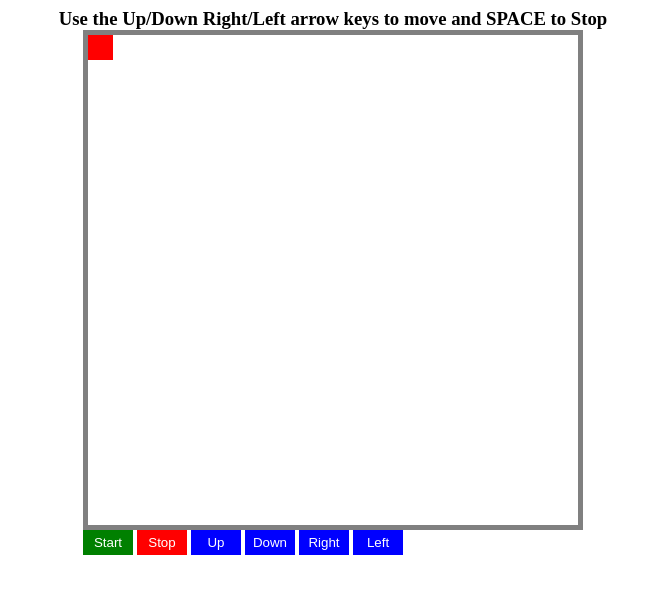
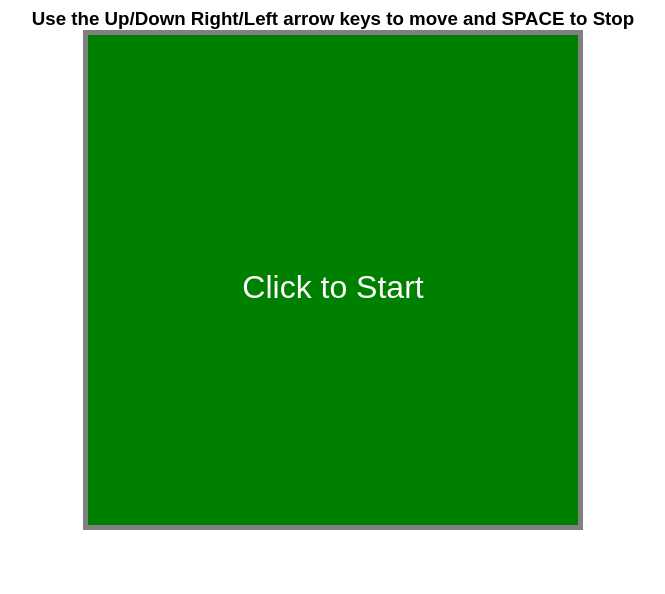
Before and after one commit to asifaly/cargame, a plain HTML site: page index.html in a window 1280 px wide. Shown: the whole page, without its empty margins (307-972 px from the left). Drawn offline with nearby package versions, Linux system fonts and the light colour scheme.

Commit message:
gameover and restart

```diff
--- a/app.js
+++ b/app.js
@@ -10,7 +10,9 @@ $(document).ready(function() {
       this.sprite = sprite;
       this.container = container;
       this.isStarted = false;
+      this.score = 0;
 
+      $(this.container).show("bounce");
       //initialize border, left and top values
       $(this.sprite).css('left', '0px');
       $(this.sprite).css('top', '0px');
@@ -23,13 +25,14 @@ $(document).ready(function() {
 
       //set initial playArea
       this.setPlayArea();
-
       // console.log(this.dimensions);
     },
 
-    start: function() {
+    start: function(sprite, container, begin) {
+      this.borderChange();
+      $(begin).hide();
+      this.init(sprite, container);
       this.isStarted = true;
-      this.borderChange();
     },
 
     move: function(side, rev) {
@@ -45,13 +48,16 @@ $(document).ready(function() {
         //get the position of top/left depending on value in side
         var pos = parseInt($(this.sprite).css(direction[side]));
 
+
         function frame() {
           //if move Up or towards right then decrement else increment pos
+          that.score += 1;
           rev ? pos-- : pos++;
           //check if pos is left/top is greater than total playarea or less than zero
           //if yes then game over clear the interval id's
           //else continue
           pos > that.dimensions.playArea || pos < 0 ? that.over() : $(that.sprite).css(direction[side], pos + 'px');
+          console.log(that.score);
         }
 
       }
@@ -74,10 +80,9 @@ $(document).ready(function() {
         clearInterval(this.intervalId);
       }
 
-      alert("game over");
-      //reset the game
-      game.init(car, gamearea);
-
+      $('#gamearea').hide("slow");
+      $(begin).html('<span>Game Over! <br> Click to Play Again</span>');
+      $(begin).show("slow");
     },
 
     //measure the dimensions and set the max PlayArea
@@ -107,11 +112,11 @@ $(document).ready(function() {
   };
 
   var car = $('#sprite');
-  var gamearea = $("#container");
-  game.init(car, gamearea);
+  var gamearea = $("#gamearea");
+  var begin = $('#begin');
 
-  $('#start').click(function() {
-    game.start();
+  $('#begin').click(function() {
+    game.start(car, gamearea, begin);
   });
 
   $('#right').click(function() {
--- a/index.html
+++ b/index.html
@@ -14,18 +14,20 @@
 
 <body>
   <h3>Use the Up/Down Right/Left arrow keys to move and SPACE to Stop</h3>
-  <div id="container">
+  <div id="begin" class="main green">
+    <span>Click to Start</span>
+  </div>
+  <div id="gamearea" class="main game">
     <div id="sprite">
     </div>
   </div>
-  <div id="buttondiv">
-    <button class="green" id="start">Start</button>
+  <!--   <div id="buttondiv">
     <button class="red" id="stop">Stop</button>
     <button id="up">Up</button>
     <button id="down">Down</button>
     <button id="right">Right</button>
     <button id="left">Left</button>
-  </div>
+  </div> -->
   <script type="text/javascript" src="app.js"></script>
 </body>
 
--- a/styles.css
+++ b/styles.css
@@ -1,3 +1,7 @@
+body {
+  font-family: sans-serif;
+}
+
 h3 {
   margin: auto;
   text-align: center;
@@ -7,15 +11,28 @@ div {
   box-sizing: border-box;
 }
 
-#container {
+.main {
   width: 500px;
   height: 500px;
+  text-align: center;
+  margin: auto;
   border-width: 5px;
   border-style: solid;
   border-color: grey;
+  cursor: pointer;
   padding: 0px;
   margin: auto;
-  transition: border-width 0.5s ease-in;
+  transition: border-width .5s ease-in, visibility .5s ease-in;
+}
+
+.game {
+  display: none;
+}
+
+.end {
+  opacity: .5;
+  color: black;
+  background: silver;
 }
 
 #sprite {
@@ -45,5 +62,15 @@ button {
 }
 
 .green {
+  font-size: 2em;
+  line-height: 500px;
+  color: white;
   background: green;
 }
+
+span {
+  font-size: 1em;
+  display: inline-block;
+  vertical-align: middle;
+  line-height: normal;
+}
```
